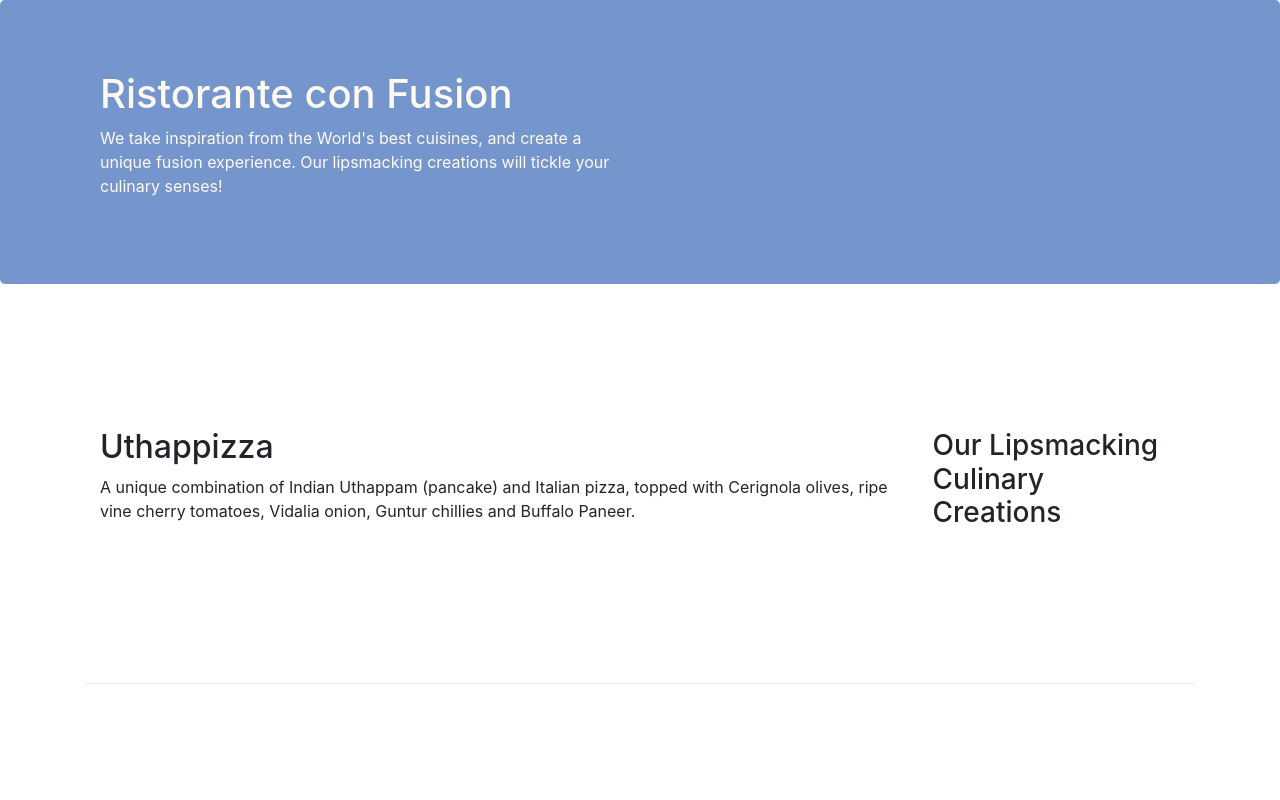
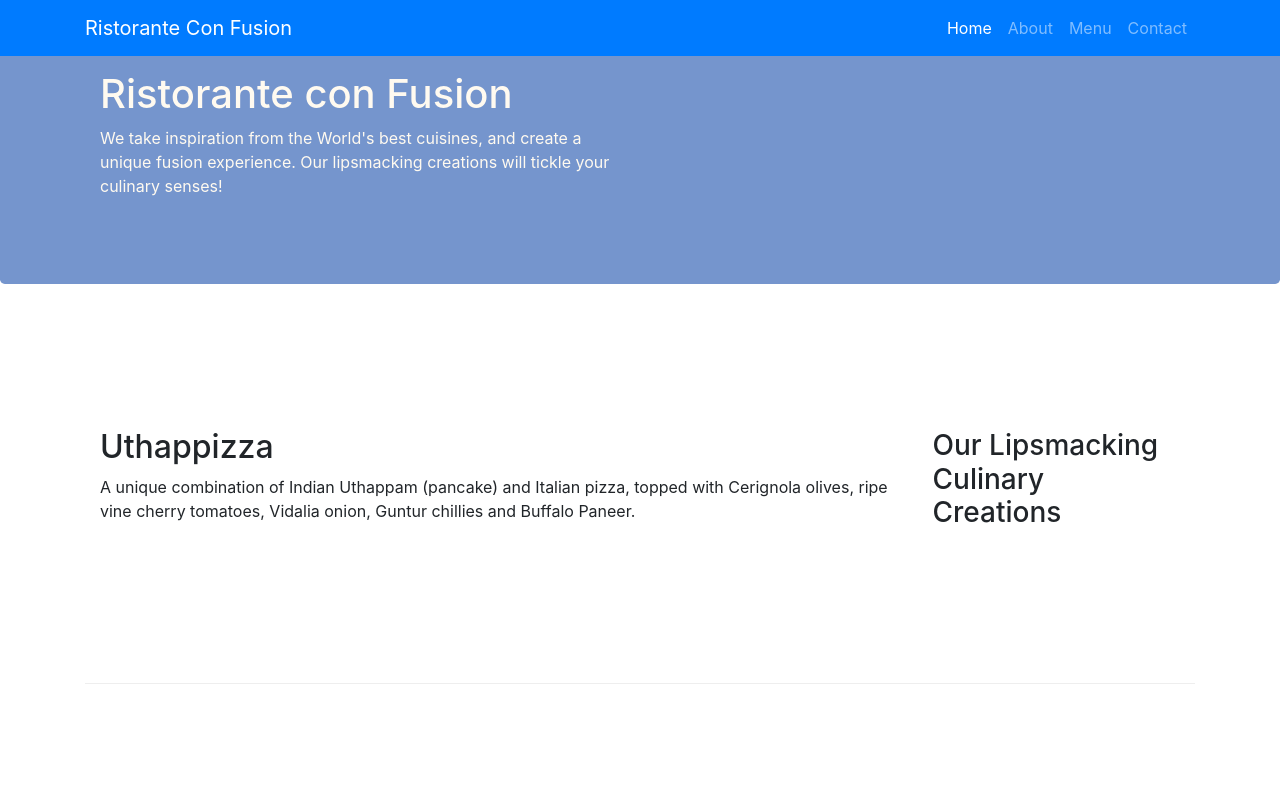
Before and after one commit to tpham20908/conFusion, a website: page index.html in a window 1280 px wide. Shown: the top 800 px of the page. Drawn offline with nearby package versions, Linux system fonts and the light colour scheme.

Commit message:
created bootstrap navbar

```diff
--- a/index.html
+++ b/index.html
@@ -15,6 +15,23 @@
 </head>
 
 <body>
+
+	<nav class="navbar navbar-dark navbar-expand-sm bg-primary fixed-top">
+		<div class="container">
+			<button class="navbar-toggler" type="button" data-toggle="collapse" data-target="#Navbar">
+				<span class="navbar-toggler-icon"></span>
+			</button>
+			<a href="#" class="navbar-brand mr-auto">Ristorante Con Fusion</a>
+			<div class="collapse navbar-collapse" id="Navbar">
+				<ul class="navbar-nav ml-auto">
+					<li class="nav-item active"><a href="#" class="nav-link">Home</a></li>
+					<li class="nav-item"><a href="./aboutus.html" class="nav-link">About</a></li>
+					<li class="nav-item"><a href="#" class="nav-link">Menu</a></li>
+					<li class="nav-item"><a href="#" class="nav-link">Contact</a></li>
+				</ul>
+			</div>
+		</div>
+	</nav>
 
 	<header class="jumbotron">
 		<div class="container">
@@ -37,7 +54,8 @@
 			</div>
 			<div class="col col-sm order-sm-first col-md">
 				<h2>Uthappizza</h2>
-				<p class="d-none d-sm-block">A unique combination of Indian Uthappam (pancake) and Italian pizza, topped with Cerignola olives, ripe vine
+				<p class="d-none d-sm-block">A unique combination of Indian Uthappam (pancake) and Italian pizza, topped with
+					Cerignola olives, ripe vine
 					cherry tomatoes, Vidalia onion, Guntur chillies and Buffalo Paneer.</p>
 			</div>
 		</div>
@@ -48,7 +66,8 @@
 			</div>
 			<div class="col col-sm col-md">
 				<h2>Weekend Grand Buffet</h2>
-				<p class="d-none d-sm-block">Featuring mouthwatering combinations with a choice of five different salads, six enticing appetizers, six main
+				<p class="d-none d-sm-block">Featuring mouthwatering combinations with a choice of five different salads, six
+					enticing appetizers, six main
 					entrees and five choicest desserts. Free flowing bubbly and soft drinks. All for just $19.99 per person </p>
 			</div>
 		</div>
@@ -60,7 +79,8 @@
 			<div class="col col-sm order-sm-first col-md">
 				<h2>Alberto Somayya</h2>
 				<h4>Executive Chef</h4>
-				<p class="d-none d-sm-block">Award winning three-star Michelin chef with wide International experience having worked closely with whos-who in
+				<p class="d-none d-sm-block">Award winning three-star Michelin chef with wide International experience having
+					worked closely with whos-who in
 					the culinary world, he specializes in creating mouthwatering Indo-Italian fusion experiences. </p>
 			</div>
 		</div>
@@ -72,8 +92,8 @@
 				<div class="col-4 offset-1 col-sm-2">
 					<h5>Links</h5>
 					<ul class="list-unstyled">
-						<li><a href="#">Home</a></li>
-						<li><a href="#">About</a></li>
+						<li><a href="/">Home</a></li>
+						<li><a href="./aboutus.html">About</a></li>
 						<li><a href="#">Menu</a></li>
 						<li><a href="#">Contact</a></li>
 					</ul>
```
Also changed, not shown: aboutus.html (+28 -6 lines).
